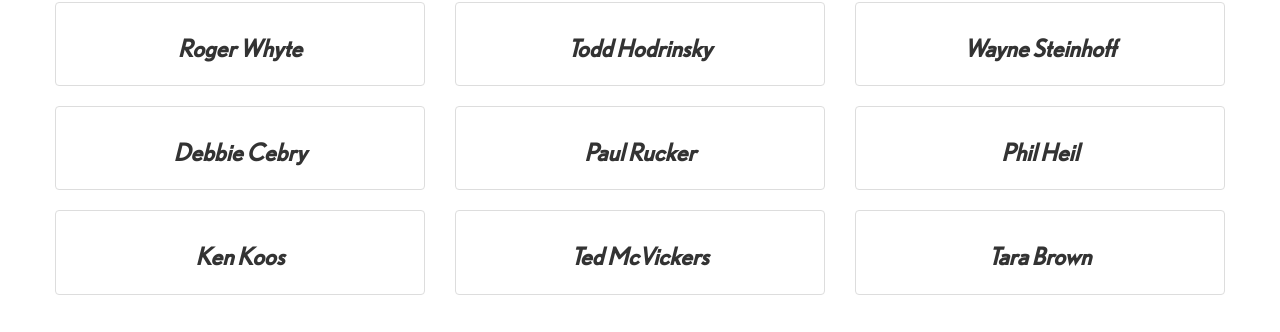
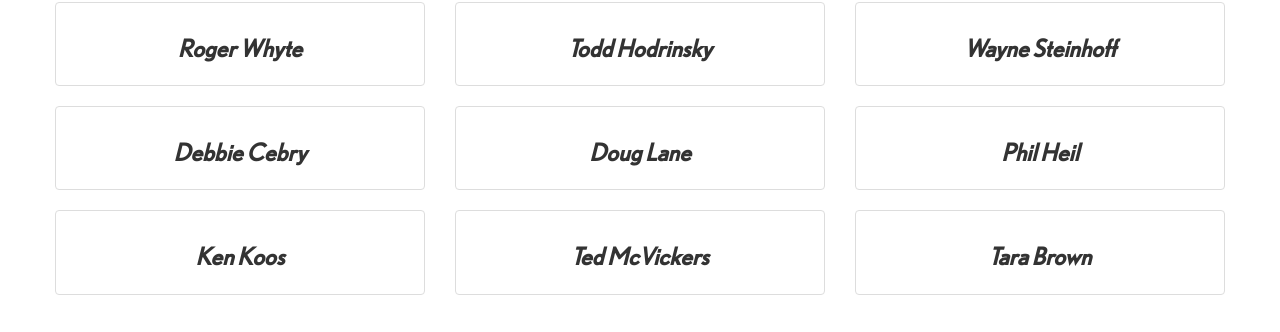
Before and after one commit to litesheet-site/litesheet-site.github.io, a Jekyll site: the page built from pages/team.md, in a window 1280 px wide. Shown: the part 550-882 px from the top of the page. Built offline with Jekyll 4.4.1, drawn with Linux system fonts in a browser that asks for light colours; nearby versions of some CDN libraries.

Commit message:
Updated Team

```diff
--- a/pages/team.md
+++ b/pages/team.md
@@ -1,17 +1,17 @@
 ---
 title: Team
 permalink: "/team/"
-layout: team
 team-members:
 - name: Roger Whyte
 - name: Todd Hodrinsky
 - name: Wayne Steinhoff
 - name: Debbie Cebry
-- name: Paul Rucker
+- name: Doug Lane
 - name: Phil Heil
 - name: Ken Koos
 - name: Ted McVickers
 - name: Tara Brown
+layout: team
 ---
 
 Our values are simple. We value service with integrity. We value highly motivated people. We value creative thinking. And we value a strong sense of team spirit.
```
